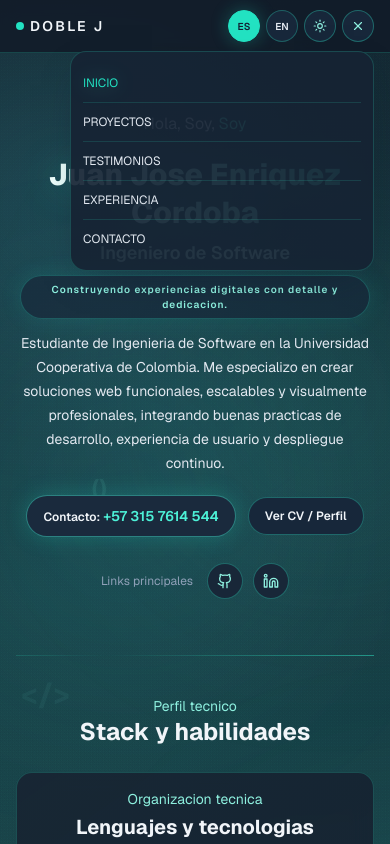
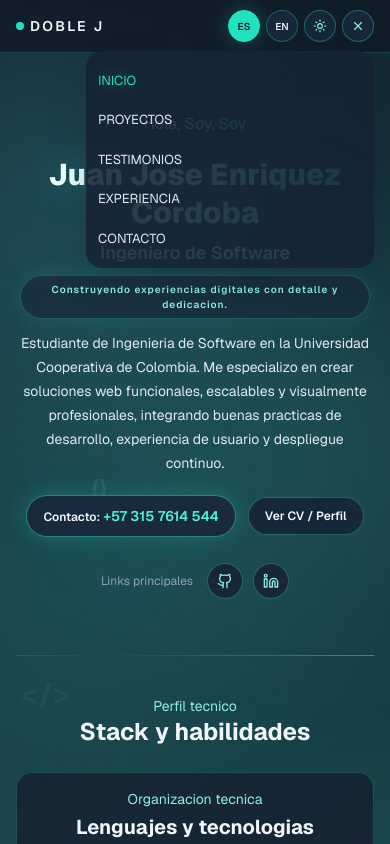
Before and after one commit to Juanenriquezcc/Portafolio_Personal, a Next.js app: page / in a window 390 px wide. Both pictures are taken after a click on the button 358 px from the left and 26 px from the top of the page. Shown: the top 844 px of the page. Built offline with nearby package versions, Linux system fonts and the light colour scheme.

Commit message:
style: separar navbar de celular y restaurar iPad/computador

```diff
--- a/components/Navbar.tsx
+++ b/components/Navbar.tsx
@@ -122,7 +122,7 @@ export default function Navbar({ locale, onLocaleChange, themeMode, onThemeModeC
         </a>
 
         <nav
-          className={`hidden items-center justify-center text-[10px] sm:text-[11px] md:text-xs lg:text-sm xl:flex ${
+          className={`hidden items-center justify-center text-[10px] sm:text-[11px] md:flex md:text-xs lg:text-sm ${
             themeMode === "dark" ? "text-slate-300" : "text-slate-700"
           }`}
         >
@@ -196,7 +196,7 @@ export default function Navbar({ locale, onLocaleChange, themeMode, onThemeModeC
           <button
             type="button"
             onClick={() => setMenuOpen((prev) => !prev)}
-            className={`flex h-8 w-8 items-center justify-center rounded-full border transition-all duration-300 md:h-9 md:w-9 lg:h-10 lg:w-10 xl:hidden ${
+            className={`flex h-8 w-8 items-center justify-center rounded-full border transition-all duration-300 md:hidden ${
               themeMode === "dark"
                 ? "border-[#2ee3c3]/35 bg-[#17273a] text-[#8ef0df] hover:border-[#22e2c2]"
                 : "border-cyan-500/35 bg-white text-cyan-700 hover:border-cyan-600"
@@ -207,29 +207,27 @@ export default function Navbar({ locale, onLocaleChange, themeMode, onThemeModeC
           </button>
 
           <div
-            className={`pointer-events-none absolute right-0 top-[calc(100%+0.55rem)] z-30 w-[min(19rem,calc(100vw-1.5rem))] origin-top-right transition-all duration-300 xl:hidden ${
+            className={`pointer-events-none absolute right-0 top-[calc(100%+0.55rem)] z-30 w-[min(18rem,calc(100vw-1.5rem))] origin-top-right transition-all duration-300 md:hidden ${
               menuOpen ? "pointer-events-auto translate-y-0 scale-100 opacity-100" : "-translate-y-1 scale-95 opacity-0"
             }`}
           >
             <nav
-              className={`rounded-2xl border p-3 shadow-[0_14px_40px_-20px_rgba(15,23,42,0.6)] ${
+              className={`rounded-2xl p-3 shadow-[0_14px_40px_-20px_rgba(15,23,42,0.6)] ${
                 themeMode === "dark"
-                  ? "border-[#2ee3c3]/20 bg-[#162334]/92"
-                  : "border-cyan-600/20 bg-white/96"
+                  ? "bg-[#162334]/88"
+                  : "bg-white/92"
               }`}
             >
-              <ul className="flex flex-col text-[12px] sm:text-[13px]">
+              <ul className="flex flex-col gap-1 text-[13px]">
                 {currentItems.map((item) => (
                   <li
                     key={`mobile-${item.label}`}
-                    className={`border-b ${
-                      themeMode === "dark" ? "border-[#2ee3c3]/15" : "border-cyan-600/15"
-                    } ${menuOpen ? "menu-item-in" : ""} last:border-b-0`}
+                    className={`${menuOpen ? "menu-item-in" : ""}`}
                   >
                     <button
                       type="button"
                       onClick={() => goToSection(item.href)}
-                      className={`block py-2.5 transition-all duration-200 active:scale-[0.99] ${
+                      className={`block py-2 transition-all duration-200 active:scale-[0.99] ${
                         active === item.href
                           ? "text-[#22e2c2] drop-shadow-[0_0_10px_rgba(34,226,194,0.35)]"
                           : themeMode === "dark"
```
